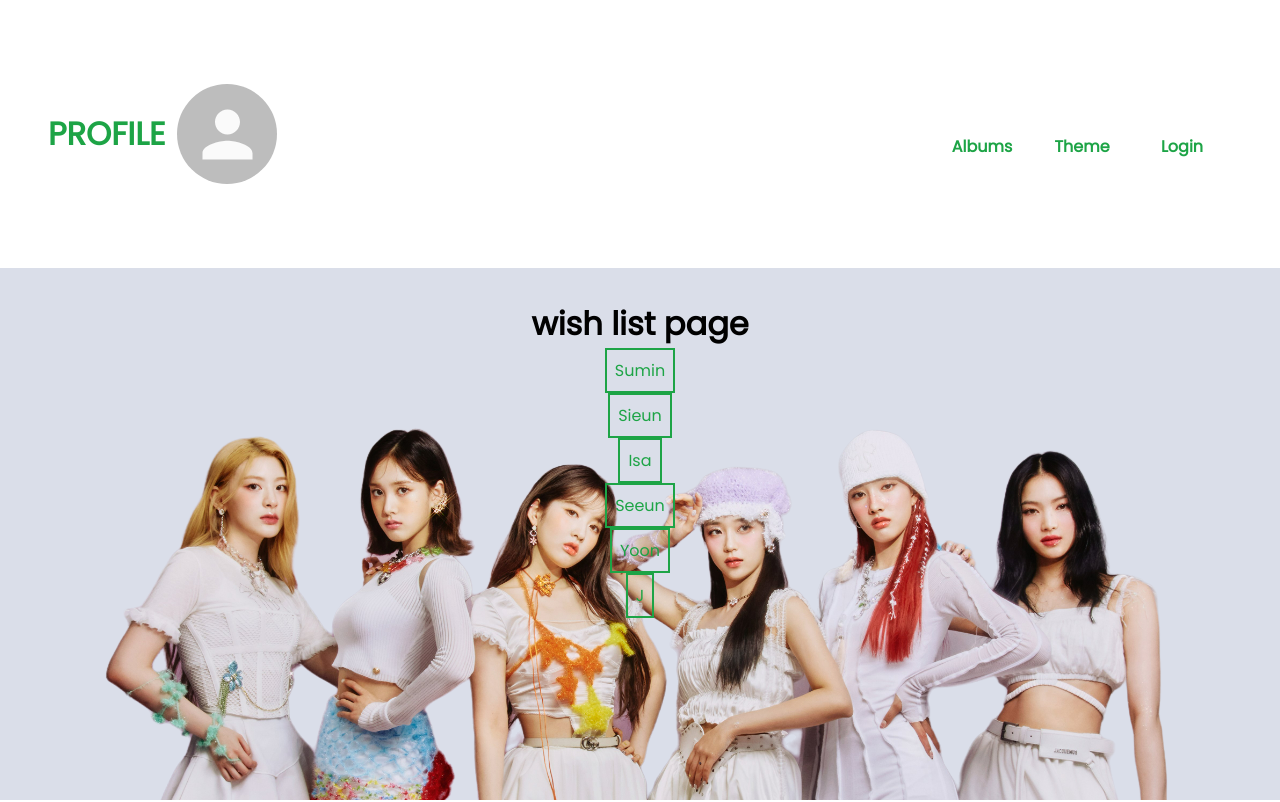
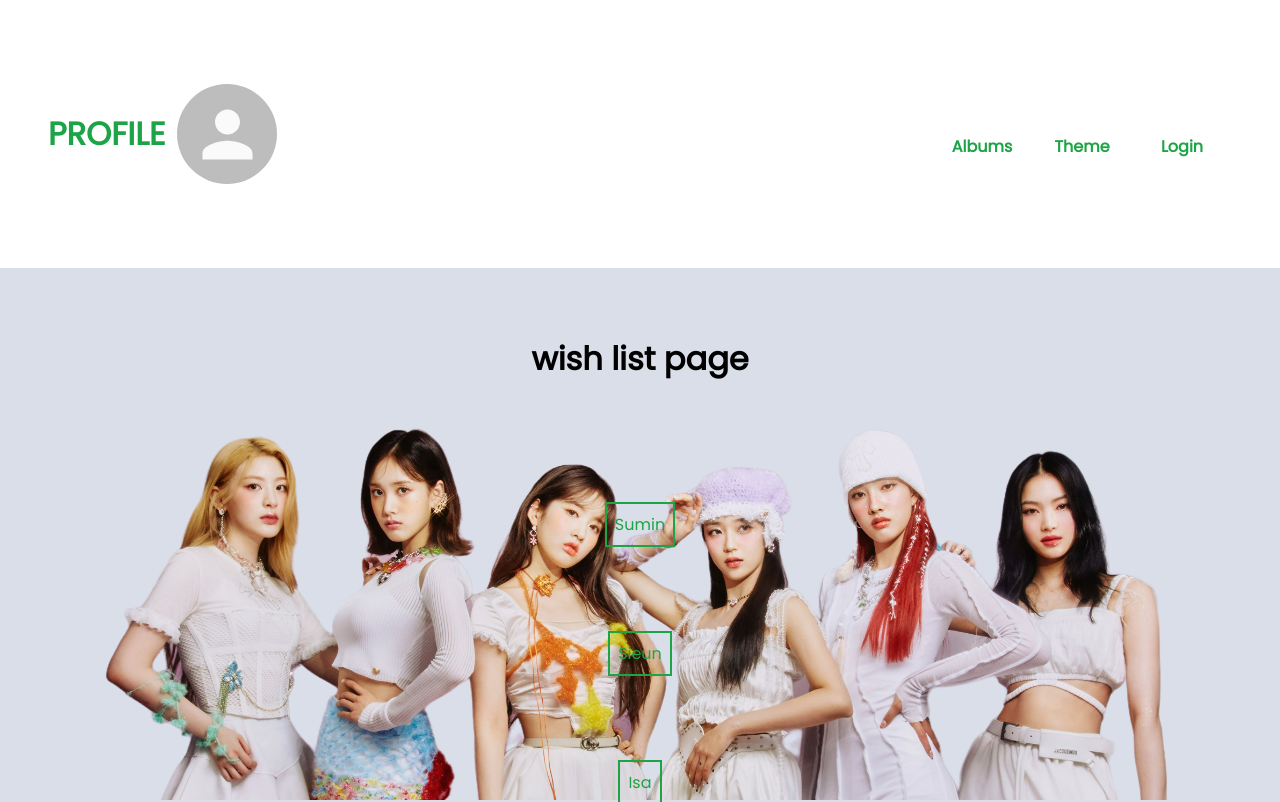
Before and after one commit to kenmyvn/Capstone_KPOP, a React (Create React App) app in the folder frontend/: page /wish in a window 1280 px wide. Shown: the top 802 px of the page. Built offline with nearby package versions, Linux system fonts and the light colour scheme.

Commit message:
member param owned and wishlist, work on css

```diff
--- a/frontend/src/App.js
+++ b/frontend/src/App.js
@@ -45,8 +45,8 @@ function App() {
         <Route path="/profile" element={<ProfilePage />} />
         <Route path="/owned" element={<OwnedPage />} />
         <Route path="/wish" element={<WishListPage />} />
-        <Route path="/wishmember" element={<WishListMemberPage />} />
-        <Route path="/ownedmember" element={<OwnedMemberPage />} />
+        <Route path="/wishmember/:member" element={<WishListMemberPage />} />
+        <Route path="/ownedmember/:member" element={<OwnedMemberPage />} />
       </Routes>
       <div className="fixed-photo"></div>
       <Footer />
--- /dev/null
+++ b/frontend/src/pages/OwnedMemberPage/OwnedMemberPage.css
@@ -0,0 +1,4 @@
+.membername {
+  padding-top: 5%;
+  padding-bottom: 10%;
+}
--- a/frontend/src/pages/OwnedMemberPage/OwnedMemberPage.js
+++ b/frontend/src/pages/OwnedMemberPage/OwnedMemberPage.js
@@ -3,18 +3,18 @@ import { useEffect, useState } from "react";
 import { useParams } from "react-router-dom";
 import useAuth from "../../hooks/useAuth";
 import axios from "axios";
-// import "./PhotocardPage.css";
+import "./OwnedMemberPage.css";
 
 const OwnedMemberPage = () => {
   const [user, token] = useAuth();
-  // const { member } = useParams();
+  const { member } = useParams();
   const [staychave, setStayCHave] = useState([]);
 
   useEffect(() => {
     const fetchStayCHave = async () => {
       try {
         let response = await axios.get(
-          `http://127.0.0.1:8000/api/stayc/have/?user=1`,
+          `http://127.0.0.1:8000/api/stayc/have/?user=1&member=${member}`,
           {
             headers: {
               Authorization: "Bearer " + token,
@@ -31,7 +31,7 @@ const OwnedMemberPage = () => {
 
   return (
     <div className="container">
-      <h1>owned member page</h1>
+      <h1 className="membername">{member}</h1>
       <div className="versions">
         {staychave &&
           staychave
--- /dev/null
+++ b/frontend/src/pages/OwnedPage/OwnedPage.css
@@ -0,0 +1,4 @@
+.membername {
+  padding-top: 5%;
+  padding-bottom: 5%;
+}
--- a/frontend/src/pages/OwnedPage/OwnedPage.js
+++ b/frontend/src/pages/OwnedPage/OwnedPage.js
@@ -1,39 +1,40 @@
 import React from "react";
 import { Link } from "react-router-dom";
+import "./OwnedPage.css";
 
 const OwnedPage = () => {
   return (
     <div className="container">
-      <h1>owned page</h1>
+      <h1 className="membername">owned page</h1>
       <div className="buttonholder">
         <div className="profilebutton">
-          <Link to={`/ownedmember`}>
+          <Link to={`/ownedmember/sumin`}>
             <button>Sumin</button>
           </Link>
         </div>
         <div className="profilebutton">
-          <Link to={`/ownedmember`}>
+          <Link to={`/ownedmember/sieun`}>
             <button>Sieun</button>
           </Link>
         </div>
       </div>
       <div className="profilebutton">
-        <Link to={`/ownedmember`}>
+        <Link to={`/ownedmember/isa`}>
           <button>Isa</button>
         </Link>
       </div>
       <div className="profilebutton">
-        <Link to={`/ownedmember`}>
+        <Link to={`/ownedmember/seeun`}>
           <button>Seeun</button>
         </Link>
       </div>
       <div className="profilebutton">
-        <Link to={`/ownedmember`}>
+        <Link to={`/ownedmember/yoon`}>
           <button>Yoon</button>
         </Link>
       </div>
       <div className="profilebutton">
-        <Link to={`/ownedmember`}>
+        <Link to={`/ownedmember/j`}>
           <button>J</button>
         </Link>
       </div>
--- a/frontend/src/pages/ProfilePage/ProfilePage.css
+++ b/frontend/src/pages/ProfilePage/ProfilePage.css
@@ -1,6 +1,7 @@
 .profilebutton {
+  padding-top: 7%;
   display: flex;
-  align-items: center;
-  justify-content: center;
-  margin-top: 2px;
+  flex-wrap: wrap;
+  padding-bottom: 5%;
+  justify-content: space-evenly;
 }
--- a/frontend/src/pages/ProfilePage/ProfilePage.js
+++ b/frontend/src/pages/ProfilePage/ProfilePage.js
@@ -1,10 +1,10 @@
 import React from "react";
 import { Link } from "react-router-dom";
+import "./ProfilePage.css";
 
 const ProfilePage = () => {
   return (
     <div className="container">
-      <h1>hi</h1>
       <div className="buttonholder">
         <div className="profilebutton">
           <Link to={`/owned`}>
--- /dev/null
+++ b/frontend/src/pages/WishListMemberPage/WishListMemberPage.css
@@ -0,0 +1,4 @@
+.membername {
+  padding-top: 5%;
+  padding-bottom: 10%;
+}
--- a/frontend/src/pages/WishListMemberPage/WishListMemberPage.js
+++ b/frontend/src/pages/WishListMemberPage/WishListMemberPage.js
@@ -3,18 +3,18 @@ import { useEffect, useState } from "react";
 import { useParams } from "react-router-dom";
 import useAuth from "../../hooks/useAuth";
 import axios from "axios";
-// import "./PhotocardPage.css";
+import "./WishListMemberPage.css";
 
 const OwnedMemberPage = () => {
   const [user, token] = useAuth();
-  // const { member } = useParams();
+  const { member } = useParams();
   const [staycwant, setStayCWant] = useState([]);
 
   useEffect(() => {
     const fetchStayCWant = async () => {
       try {
         let response = await axios.get(
-          `http://127.0.0.1:8000/api/stayc/want/?user=1`,
+          `http://127.0.0.1:8000/api/stayc/want/?user=1&member=${member}`,
           {
             headers: {
               Authorization: "Bearer " + token,
@@ -31,7 +31,7 @@ const OwnedMemberPage = () => {
 
   return (
     <div className="container">
-      <h1>wishlist member page</h1>
+      <h1 className="membername">{member}</h1>
       <div className="versions">
         {staycwant &&
           staycwant
--- /dev/null
+++ b/frontend/src/pages/WishListPage/WishListPage.css
@@ -0,0 +1,4 @@
+.membername {
+  padding-top: 5%;
+  padding-bottom: 5%;
+}
--- a/frontend/src/pages/WishListPage/WishListPage.js
+++ b/frontend/src/pages/WishListPage/WishListPage.js
@@ -1,39 +1,40 @@
 import React from "react";
 import { Link } from "react-router-dom";
+import "./WishListPage.css";
 
 const WishListPage = () => {
   return (
     <div className="container">
-      <h1>wish list page</h1>
+      <h1 className="membername">wish list page</h1>
       <div className="buttonholder">
         <div className="profilebutton">
-          <Link to={`/wishmember`}>
+          <Link to={`/wishmember/sumin`}>
             <button>Sumin</button>
           </Link>
         </div>
         <div className="profilebutton">
-          <Link to={`/wishmember`}>
+          <Link to={`/wishmember/sieun`}>
             <button>Sieun</button>
           </Link>
         </div>
       </div>
       <div className="profilebutton">
-        <Link to={`/wishmember`}>
+        <Link to={`/wishmember/isa`}>
           <button>Isa</button>
         </Link>
       </div>
       <div className="profilebutton">
-        <Link to={`/wishmember`}>
+        <Link to={`/wishmember/seeun`}>
           <button>Seeun</button>
         </Link>
       </div>
       <div className="profilebutton">
-        <Link to={`/wishmember`}>
+        <Link to={`/wishmember/yoon`}>
           <button>Yoon</button>
         </Link>
       </div>
       <div className="profilebutton">
-        <Link to={`/wishmember`}>
+        <Link to={`/wishmember/j`}>
           <button>J</button>
         </Link>
       </div>
```
Also changed, not shown: 1 other file (tests, documents, lock files or other folders).
